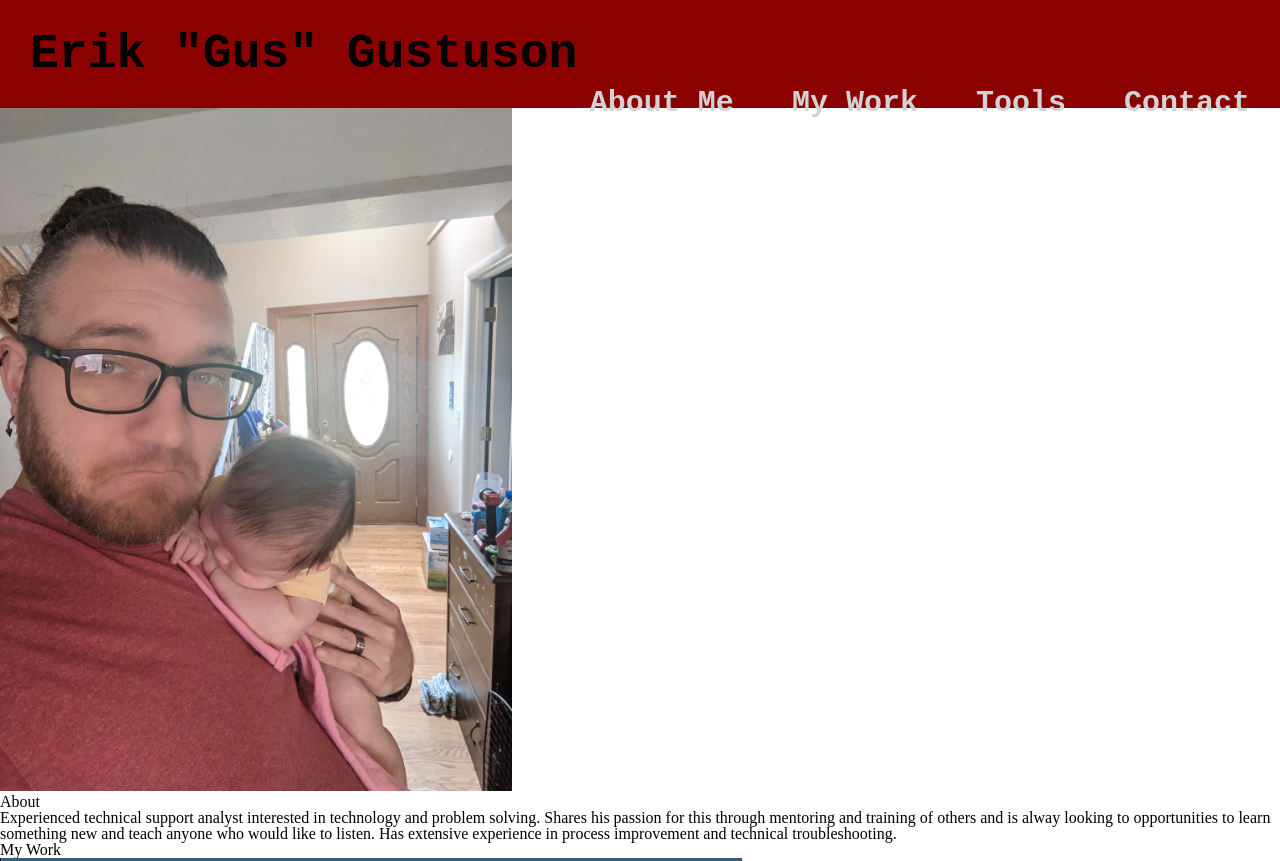
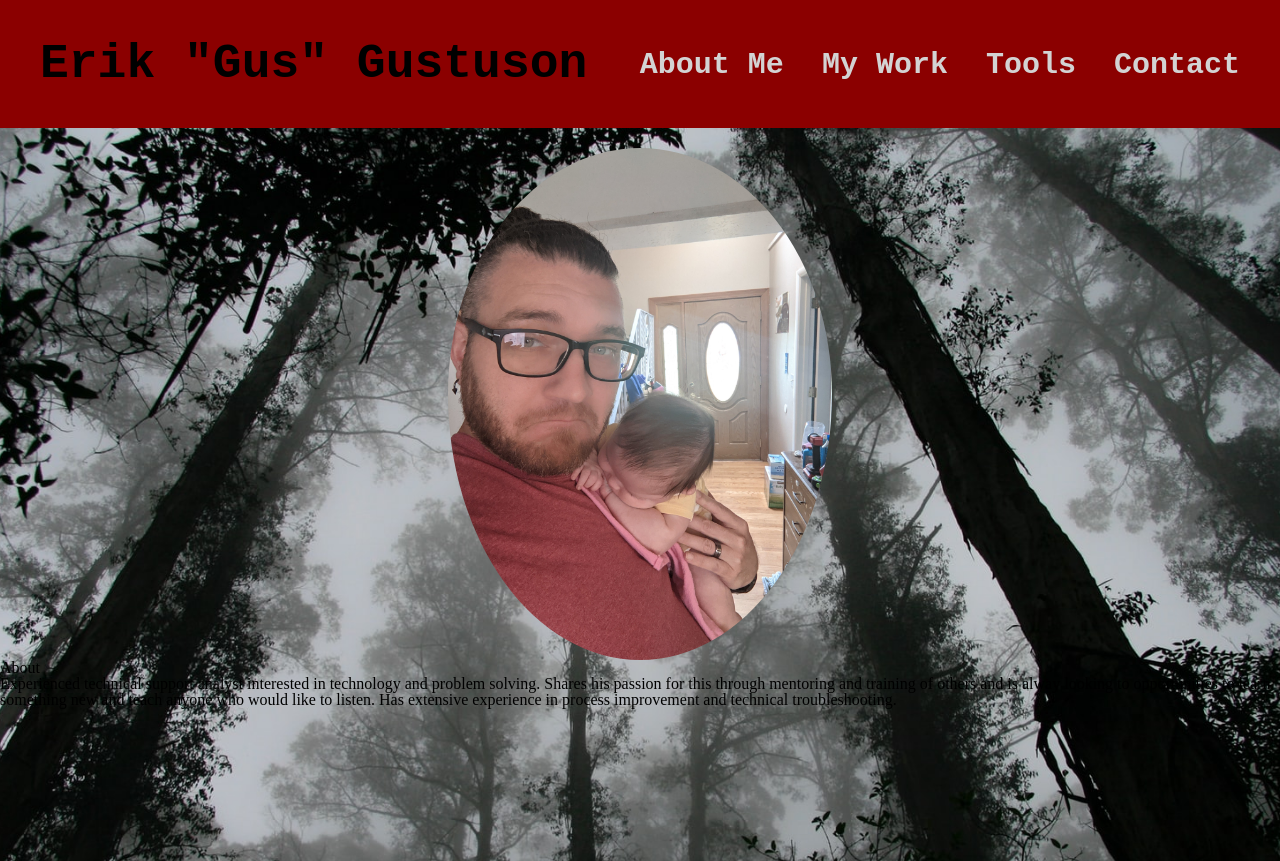
Before and after one commit to ErikGustuson/basic-portfolio, a plain HTML site: page index.html in a window 1280 px wide. Shown: the top 861 px of the page. Drawn offline with Linux system fonts and the light colour scheme.

Commit message:
add css for background and self photo

```diff
--- a/assets/css/style.css
+++ b/assets/css/style.css
@@ -5,7 +5,7 @@
 
 .header {
     font-family: 'Courier New', Courier, monospace;
-    padding: 30px;
+    padding: 40px;
     background-color: var(--darkred);
     ba
 }
@@ -26,7 +26,7 @@
 
 .header nav ul li {
     display: inline-block;
-    margin-left: 40px;
+    margin-left: 20px;
 }
 
 a {
@@ -34,3 +34,22 @@ a {
     color: var(--lightgray);
     font-weight: bold;
 }
+
+.trees {
+    height: 1000px;
+    width: 100%;
+    margin-bottom: 25px;
+    background-image: url("../images/tree-background.jpeg");
+    background-size: cover;
+    background-position: center;
+}
+
+.selfie img{
+    padding-top: 20px;
+    border-radius: 50%;
+    height: 30%;
+    width: 30%;
+    display: block;
+    margin-left: auto;
+    margin-right: auto;
+}
--- a/index.html
+++ b/index.html
@@ -30,8 +30,9 @@
             </nav>
         </header>
 
-        <section>
-            <figure>
+        <section class="about">
+            <figure class="trees">
+                <figure class="selfie">
                     <img src="assets/images/freyja_and_dad.jpg" alt="picture of Erik and Freyja" height="40%" width="40%">
                 </figure>
                 <h2 id="about-me">About</h2>
@@ -41,6 +42,7 @@
                         to learn something new and teach anyone who would like to listen.  Has extensive experience in
                         process improvement and technical troubleshooting.
                     </p>
+            </figure>
         </section>
 
         <section>
```
Also changed, not shown: assets/images/tree-background.jpeg (added), assets/images/tree-background.webp (deleted). Lines whose indentation alone changed are shown as unchanged.
